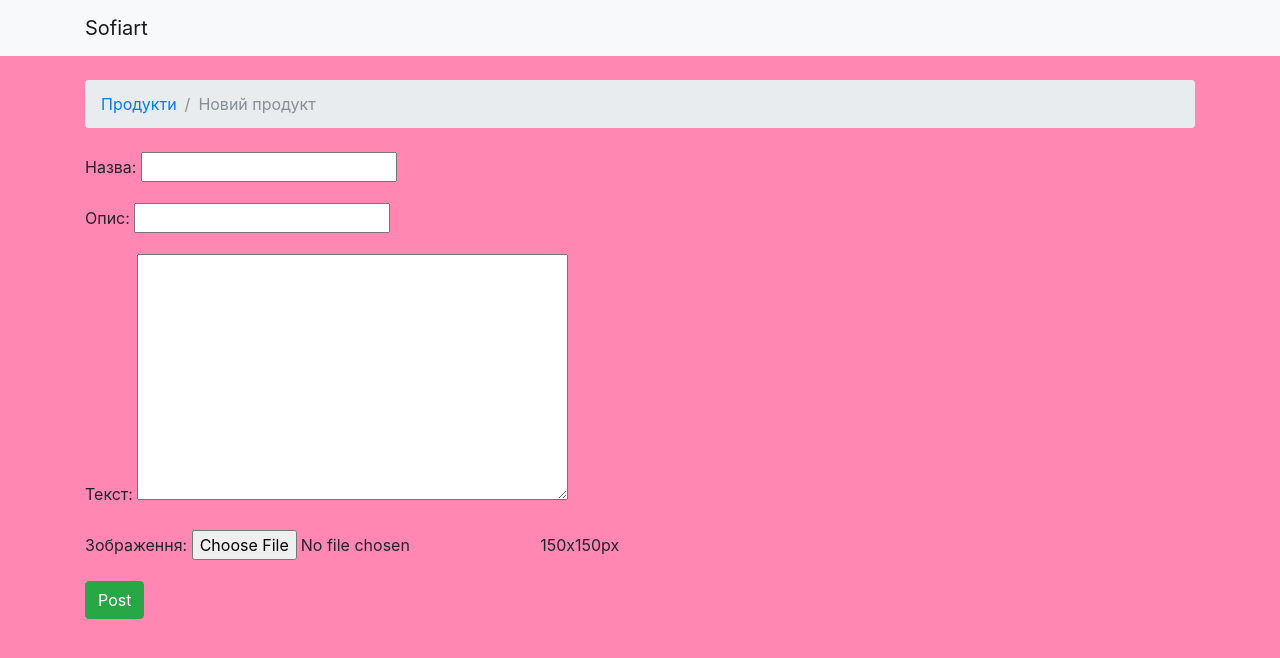
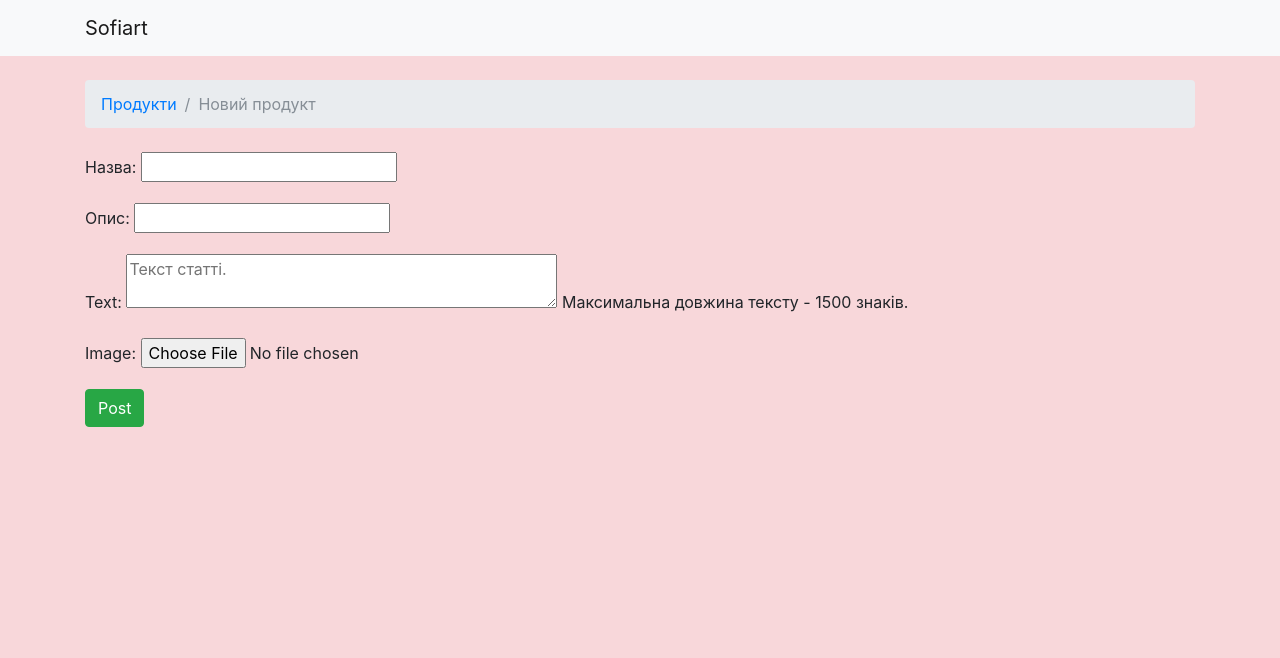
Before and after one commit to RomanPryima/sofiart, a Django app: page /new_article/ in a window 1280 px wide. Shown: the top 658 px of the page. Run offline with Django 3.2, Linux system fonts and the light colour scheme; some libraries are stand-ins or nearby versions.

Commit message:
17.12.2017

```diff
--- a/catalogue/forms.py
+++ b/catalogue/forms.py
@@ -2,8 +2,35 @@ from django import forms
 from .models import Article
 
 
+
 class NewArticleForm(forms.ModelForm):
+
+    text = forms.CharField(
+        widget=forms.Textarea(
+            attrs={'rows': 2, 'placeholder': 'Текст статті.'}
+        ),
+        max_length=1500,
+        help_text='Максимальна довжина тексту - 1500 знаків.'
+        )
+
+    image = forms.ImageField(required=False)
 
     class Meta:
         model = Article
         fields = ['name', 'description', 'text', 'image']
+
+
+class EditArticleForm(forms.ModelForm):
+    text = forms.CharField(
+        widget=forms.Textarea(
+            attrs={'rows': 2, 'placeholder': 'Текст статті.'}
+        ),
+        max_length=1500,
+        help_text='Максимальна довжина тексту - 1500 знаків.'
+        )
+
+    image = forms.ImageField(required=False)
+
+    class Meta:
+        model = Article
+        fields = ['name', 'description', 'text', 'image']
--- a/catalogue/models.py
+++ b/catalogue/models.py
@@ -13,7 +13,7 @@ class Article(models.Model):
     text = models.TextField(max_length=1500, blank=True, verbose_name='Текст')
     published = models.DateTimeField(auto_now_add=True, blank=True)
     image = models.ImageField(
-        upload_to='catalogue/images', help_text='150x150px', default='', blank=True, verbose_name='Зображення')
+        upload_to='catalogue/images', default='', blank=True, verbose_name='Зображення')
     creator = models.ForeignKey(User, related_name='articles', on_delete=models.CASCADE, default=1, verbose_name='Автор')
 
     def __str__(self):
--- a/catalogue/static/css/style.css
+++ b/catalogue/static/css/style.css
@@ -1,3 +1,3 @@
 body{
-    background-color: #ff87b1;
+    background-color: #f8d7da;
 }
--- a/catalogue/urls.py
+++ b/catalogue/urls.py
@@ -4,6 +4,7 @@ from .views import *
 
 urlpatterns = [
         url(r'^list_article/$', list_article, name='list_article'),
+        url(r'^edit_article/(?P<slug>[-\w]+)/$', edit_article, name='edit_article'),
         url(r'^new_article/$', new_article, name='new_article'),
         url(r'^article/(?P<slug>[-\w]+)/$', article, name='article'),
 
--- a/catalogue/views.py
+++ b/catalogue/views.py
@@ -1,4 +1,3 @@
-from django.contrib.auth.models import User
 from django.shortcuts import render, redirect, get_object_or_404
 from django.utils import timezone
 from .forms import NewArticleForm
@@ -17,13 +16,45 @@ def article(request, slug):
 
 def new_article(request):
     if request.method == 'POST':
-        form = NewArticleForm(request.POST)
+        form = NewArticleForm(request.POST, request.FILES)
         if form.is_valid():
             article = form.save(commit=False)
             article.creator = request.user
             article.published = timezone.now()
+            import pdb
+            pdb.set_trace()
+            article.image = request.FILES['image']
             article.save()
             return redirect('article', slug=article.slug)
     else:
         form = NewArticleForm()
     return render(request, 'new_article.html', {'form': form})
+
+def new_article(request):
+    if request.method == 'POST':
+        form = NewArticleForm(request.POST, request.FILES)
+        if form.is_valid():
+            article = form.save(commit=False)
+            article.creator = request.user
+            article.published = timezone.now()
+            article.image = request.FILES.get('image')
+            article.save()
+            return redirect('article', slug=article.slug)
+    else:
+        form = NewArticleForm()
+    return render(request, 'new_article.html', {'form': form})
+
+def edit_article(request, slug):
+    article = get_object_or_404(Article, slug=slug)
+    if request.method == 'POST':
+        form = NewArticleForm(request.POST, instance=article)
+        if form.is_valid():
+            article = form.save(commit=False)
+            article.creator = request.user
+            article.published = timezone.now()
+            article.image = request.FILES.get('image')
+            article.save()
+            return redirect('article', slug=article.slug)
+    else:
+        form = NewArticleForm(instance=article)
+    return render(request, 'new_article.html', {'form': form})
--- a/templates/article.html
+++ b/templates/article.html
@@ -8,8 +8,10 @@
 <li class="breadcrumb-item active">{{ article.name }}</li>
 {% endblock %}
 
-
 {% block content %}
+    {% if user.is_authenticated %}
+    <a class="btn btn-default" href="{% url 'edit_article' article.slug  %}">Редагувати</a>
+    {% endif %}
       <div>
           <h1>{{ article.name }} </h1>
       </div>
--- a/templates/articles.html
+++ b/templates/articles.html
@@ -10,6 +10,9 @@
 {% endblock %}
 
 {% block content %}
+{% if user.is_authenticated %}
+  <a class="btn btn-default" href="{% url 'new_article' %}">Створити новий</a>
+{% endif %}
     <table class="table">
       <thead class="thead-inverse">
         <tr>
--- a/templates/new_article.html
+++ b/templates/new_article.html
@@ -8,7 +8,7 @@
 {% endblock %}
 
 {% block content %}
-<form method="post">
+<form enctype="multipart/form-data" method="post">
     {% csrf_token %}
     {{ form.as_p }}
     <button type="submit" class="btn btn-success">Post</button>
```
Also changed, not shown: catalogue/migrations/0016_auto_20171217_1349.py (added), db.sqlite3, media/catalogue/images/images.jpeg (added), media/catalogue/images/images_i9UauIg.jpeg (added), media/catalogue/images/images_xioOH1B.jpeg (added).
